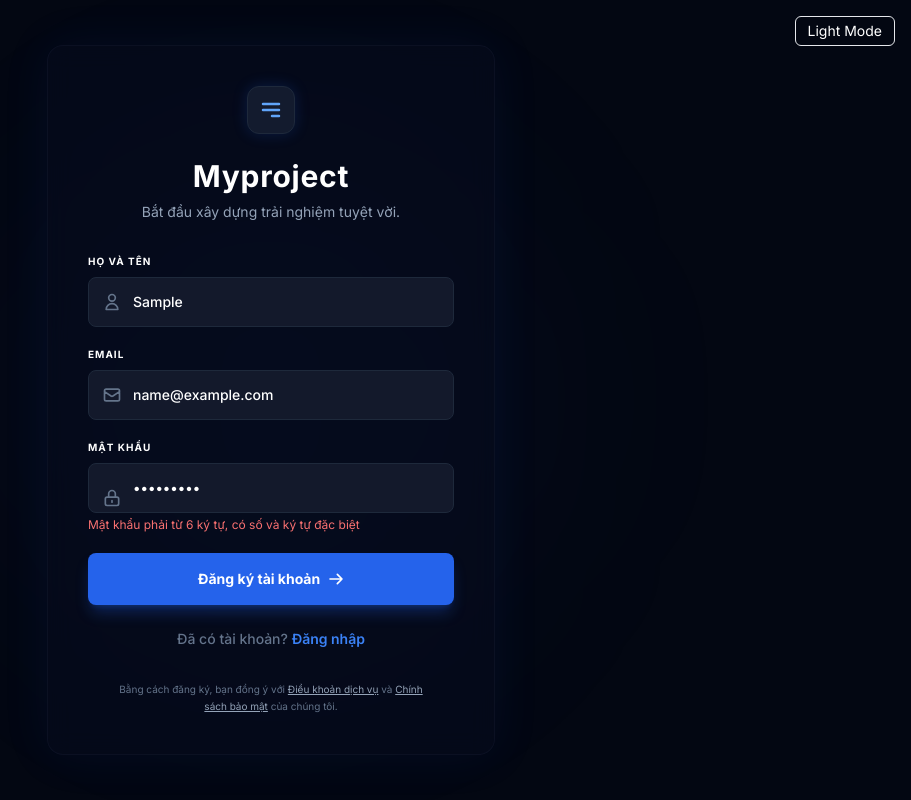
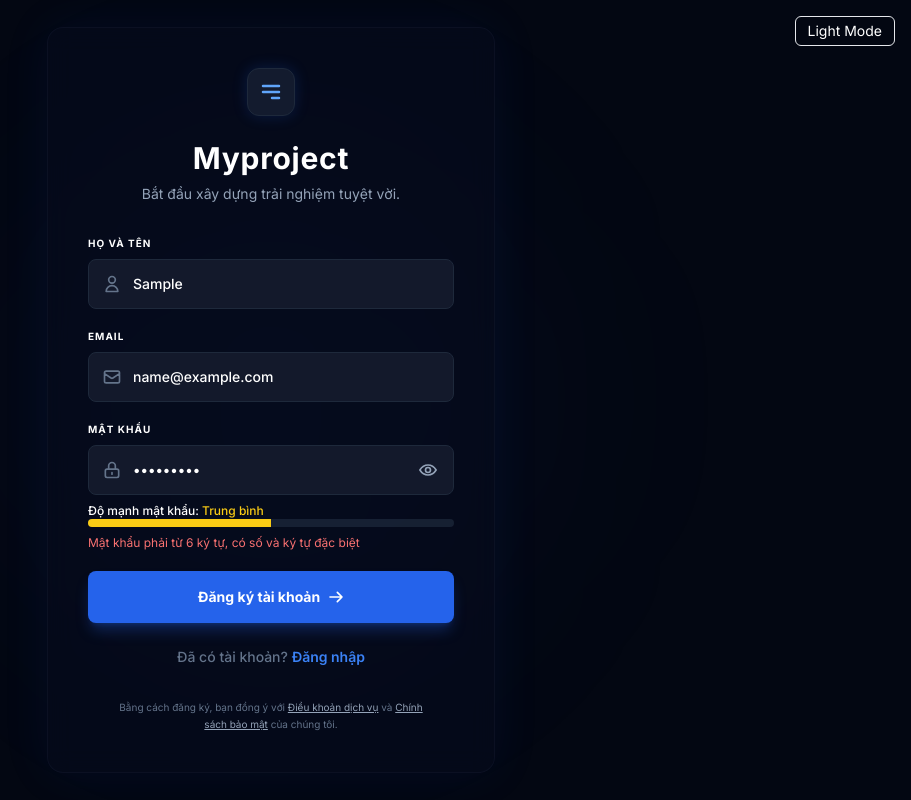
Before and after one commit to phat2003/lading-custom, a React (Vite) app in the folder frontend/: page /register in a window 1280 px wide. Both pictures are taken after typing "Sample", "name@example.com", "Sample123" into the empty fields and a click on the button "Đăng ký tài khoản". Shown: the whole page, without its empty margins (369-1280 px from the left). Built offline with nearby package versions, Linux system fonts and the light colour scheme; no server answers; a web font is replaced by a local one.

Commit message:
Add show/hide password and strenght meter for register page

```diff
--- a/frontend/src/pages/Register.jsx
+++ b/frontend/src/pages/Register.jsx
@@ -5,11 +5,35 @@ import { useAuth } from '../context/AuthContext'
 export default function Register() {
   const { register } = useAuth()
   const navigate = useNavigate()
+
   const [form, setForm] = useState({ email: '', password: '', full_name: '' })
   const [error, setError] = useState('')
   const [fieldErrors, setFieldErrors] = useState({ full_name: '', email: '', password: '' })
   const [loading, setLoading] = useState(false)
   const [darkMode, setDarkMode] = useState(true)
+
+  // NEW STATES
+  const [showPassword, setShowPassword] = useState(false)
+  const [passwordStrength, setPasswordStrength] = useState('')
+  const [passwordScore, setPasswordScore] = useState(0)
+
+  // Strength evaluation
+  const evaluateStrength = (password) => {
+    let score = 0
+    if (password.length >= 6) score++
+    if (password.length >= 10) score++
+    if (/[A-Z]/.test(password)) score++
+    if (/[a-z]/.test(password)) score++
+    if (/\d/.test(password)) score++
+    if (/[^A-Za-z0-9]/.test(password)) score++
+
+    setPasswordScore(score)
+
+    if (score <= 2) return 'Yếu'
+    if (score <= 4) return 'Trung bình'
+    if (score === 5) return 'Mạnh'
+    return 'Rất mạnh'
+  }
 
   const validateForm = () => {
     const nextErrors = { full_name: '', email: '', password: '' }
@@ -30,6 +54,7 @@ export default function Register() {
     e.preventDefault()
     setError('')
     if (!validateForm()) return
+
     setLoading(true)
     try {
       await register(form)
@@ -45,7 +70,7 @@ export default function Register() {
     <div className={`flex items-center justify-center min-h-screen relative overflow-hidden font-sans px-4
       ${darkMode ? 'bg-[#030712] text-white' : 'bg-gray-100 text-black'}`}>
 
-      {/* Nút toggle dark/light */}
+      {/* Toggle dark/light */}
       <button
         onClick={() => setDarkMode(!darkMode)}
         className="absolute px-3 py-1 text-sm border rounded-md top-4 right-4"
@@ -67,7 +92,7 @@ export default function Register() {
 
         <div className="mb-8 space-y-2 text-center">
           <h1 className="text-3xl font-bold tracking-wide">Myproject</h1>
-          <p className={`text-sm ${darkMode ? 'text-slate-400' : 'text-gray-600'}`}>
+          <p className={`${darkMode ? 'text-slate-400' : 'text-gray-600'} text-sm`}>
             Bắt đầu xây dựng trải nghiệm tuyệt vời.
           </p>
         </div>
@@ -79,7 +104,8 @@ export default function Register() {
         )}
 
         <form onSubmit={handleSubmit} noValidate className="w-full space-y-5">
-          {/* Input họ tên */}
+
+          {/* Full name */}
           <div className="space-y-2">
             <label className="text-[10px] font-bold uppercase tracking-widest block">Họ và tên</label>
             <div className="relative">
@@ -88,6 +114,7 @@ export default function Register() {
                   <path strokeLinecap="round" strokeLinejoin="round" d="M16 7a4 4 0 11-8 0 4 4 0 018 0zM12 14a7 7 0 00-7 7h14a7 7 0 00-7-7z" />
                 </svg>
               </span>
+
               <input
                 type="text"
                 value={form.full_name}
@@ -99,11 +126,14 @@ export default function Register() {
                 className={`w-full pl-11 pr-4 py-3.5 rounded-lg border transition-all font-medium text-sm focus:outline-none focus:ring-2 focus:ring-blue-600
                   ${darkMode ? 'bg-[#13192b] text-white placeholder-slate-500 border-slate-800' : 'bg-white text-black placeholder-gray-400 border-gray-300'}`}
               />
-              {fieldErrors.full_name && <p className="mt-1 text-xs text-red-400">{fieldErrors.full_name}</p>}
+
+              {fieldErrors.full_name && (
+                <p className="mt-1 text-xs text-red-400">{fieldErrors.full_name}</p>
+              )}
             </div>
           </div>
 
-          {/* Input email */}
+          {/* Email */}
           <div className="space-y-2">
             <label className="text-[10px] font-bold uppercase tracking-widest block">Email</label>
             <div className="relative">
@@ -112,6 +142,7 @@ export default function Register() {
                   <path strokeLinecap="round" strokeLinejoin="round" d="M3 8l7.89 5.26a2 2 0 002.22 0L21 8M5 19h14a2 2 0 002-2V7a2 2 0 00-2-2H5a2 2 0 00-2 2v10a2 2 0 002 2z" />
                 </svg>
               </span>
+
               <input
                 type="email"
                 value={form.email}
@@ -123,38 +154,107 @@ export default function Register() {
                 className={`w-full pl-11 pr-4 py-3.5 rounded-lg border transition-all font-medium text-sm focus:outline-none focus:ring-2 focus:ring-blue-600
                   ${darkMode ? 'bg-[#13192b] text-white placeholder-slate-500 border-slate-800' : 'bg-white text-black placeholder-gray-400 border-gray-300'}`}
               />
-              {fieldErrors.email && <p className="mt-1 text-xs text-red-400">{fieldErrors.email}</p>}
+
+              {fieldErrors.email && (
+                <p className="mt-1 text-xs text-red-400">{fieldErrors.email}</p>
+              )}
             </div>
           </div>
 
-          {/* Input password */}
+          {/* Password */}
           <div className="space-y-2">
             <label className="text-[10px] font-bold uppercase tracking-widest block">Mật khẩu</label>
+
             <div className="relative">
               <span className="absolute left-3.5 top-1/2 -translate-y-1/2 text-slate-500">
                 <svg className="w-5 h-5" fill="none" viewBox="0 0 24 24" stroke="currentColor" strokeWidth="2">
                   <path strokeLinecap="round" strokeLinejoin="round" d="M12 15v2m-6 4h12a2 2 0 002-2v-6a2 2 0 00-2-2H6a2 2 0 00-2 2v6a2 2 0 002 2zm10-10V7a4 4 0 00-8 0v4h8z" />
                 </svg>
               </span>
+
               <input
-                type="password"
+                type={showPassword ? "text" : "password"}
                 value={form.password}
                 onChange={(e) => {
-                  setForm({ ...form, password: e.target.value })
-                  if (fieldErrors.password) {
-                    setFieldErrors((prev) => ({ ...prev, password: '' }))
-                  }
+                  const value = e.target.value
+                  setForm({ ...form, password: value })
+                  setPasswordStrength(evaluateStrength(value))
                 }}
                 placeholder="Tạo mật khẩu"
-                className={`w-full pl-11 pr-4 py-3.5 rounded-lg border transition-all font-medium text-sm focus:outline-none focus:ring-2 focus:ring-blue-600
+                className={`w-full pl-11 pr-12 py-3.5 rounded-lg border transition-all font-medium text-sm focus:outline-none focus:ring-2 focus:ring-blue-600
                   ${darkMode ? 'bg-[#13192b] text-white placeholder-slate-500 border-slate-800' : 'bg-white text-black placeholder-gray-400 border-gray-300'}`}
               />
+
+              {/* Eye toggle */}
+              <button
+                type="button"
+                onClick={() => setShowPassword(!showPassword)}
+                className="absolute -translate-y-1/2 right-4 top-1/2 text-slate-400 hover:text-slate-300"
+              >
+                {showPassword ? (
+                  // Closed eye
+                  <svg xmlns="http://www.w3.org/2000/svg" fill="none"
+                    viewBox="0 0 24 24" strokeWidth="2" stroke="currentColor"
+                    className="w-5 h-5">
+                    <path strokeLinecap="round" strokeLinejoin="round"
+                      d="M3 3l18 18M10.584 10.587A3 3 0 0113.413 13.41M6.343 6.343C4.493 7.76 3 10 3 12c0 0 3.75 6 9.75 6 1.63 0 3.15-.33 4.5-.92M17.657 17.657C19.507 16.24 21 14 21 12c0 0-3.75-6-9.75-6-1.63 0-3.15.33-4.5.92" />
+                  </svg>
+                ) : (
+                  // Open eye
+                  <svg xmlns="http://www.w3.org/2000/svg" fill="none"
+                    viewBox="0 0 24 24" strokeWidth="2" stroke="currentColor"
+                    className="w-5 h-5">
+                    <path strokeLinecap="round" strokeLinejoin="round"
+                      d="M2.25 12c0 0 3.75-6 9.75-6s9.75 6 9.75 6-3.75 6-9.75 6-9.75-6-9.75-6z" />
+                    <circle cx="12" cy="12" r="3" />
+                  </svg>
+                )}
+              </button>
+            </div>
+
+            {/* Strength meter bar */}
+            {form.password && (
+              <div className="mt-2">
+
+                <p className="mt-1 text-xs font-medium">
+                  Độ mạnh mật khẩu:{" "}
+                  <span
+                    className={
+                      passwordStrength === 'Yếu' ? 'text-red-400' :
+                      passwordStrength === 'Trung bình' ? 'text-yellow-400' :
+                      passwordStrength === 'Mạnh' ? 'text-green-400' :
+                      'text-blue-400'
+                    }
+                  >
+                    {passwordStrength}
+                  </span>
+                </p>
+                <div className="w-full h-2 overflow-hidden rounded-full bg-slate-700/40">
+                  <div
+                    className={`h-full transition-all duration-300 ${
+                      passwordScore <= 2 ? 'bg-red-500' :
+                      passwordScore <= 4 ? 'bg-yellow-400' :
+                      passwordScore === 5 ? 'bg-green-500' :
+                      'bg-blue-500'
+                    }`}
+                    style={{
+                      width:
+                        passwordScore <= 2 ? '25%' :
+                        passwordScore <= 4 ? '50%' :
+                        passwordScore === 5 ? '75%' :
+                        '100%'
+                    }}
+                  />
+                </div>
+              </div>
+            )}
+
             {fieldErrors.password && (
               <p className="mt-1 text-xs text-red-400">{fieldErrors.password}</p>
             )}
           </div>
-          </div>
 
+          {/* Submit */}
           <button
             type="submit"
             disabled={loading}
@@ -169,6 +269,7 @@ export default function Register() {
           </button>
         </form>
 
+        {/* Footer */}
         <p className="mt-6 text-sm font-medium text-center text-slate-500">
           Đã có tài khoản?{' '}
           <Link to="/login" className="font-semibold text-blue-500 transition-colors hover:text-blue-400 hover:underline">
```
Lines whose indentation alone changed are shown as unchanged.
